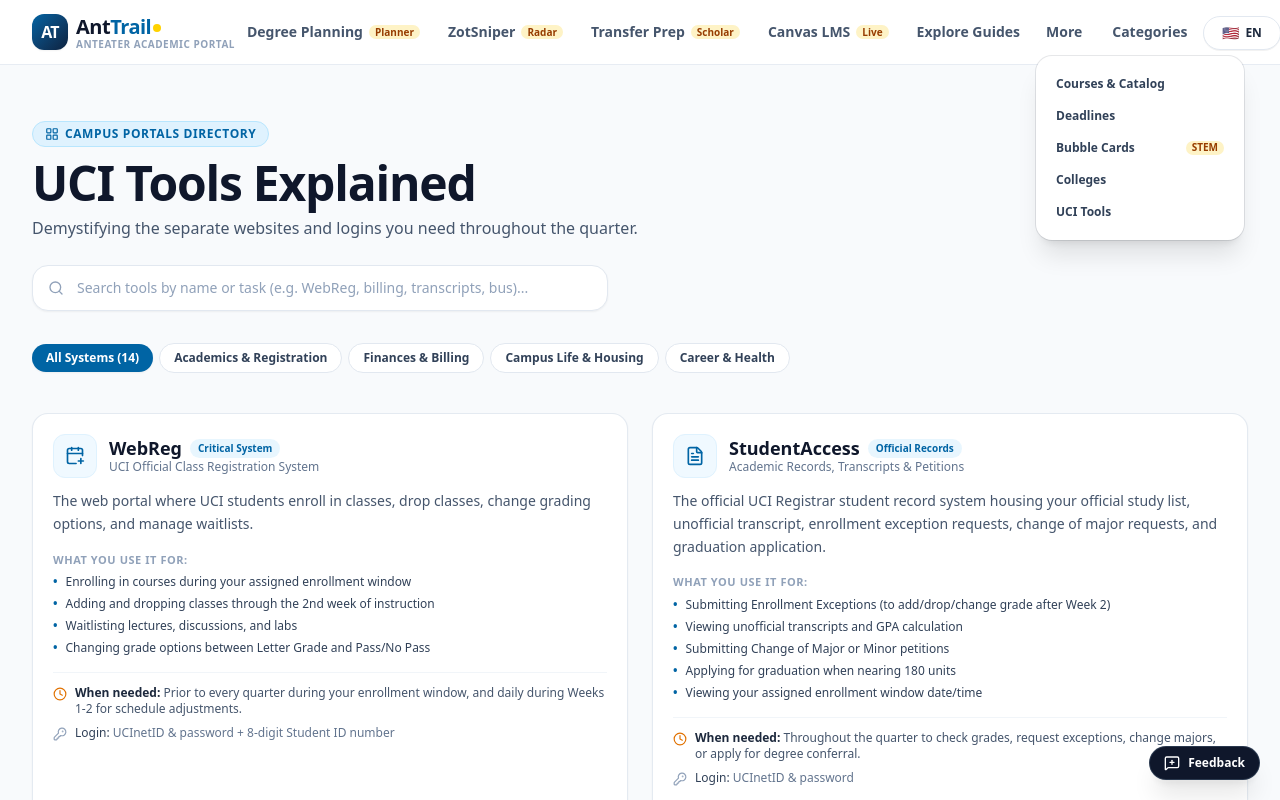
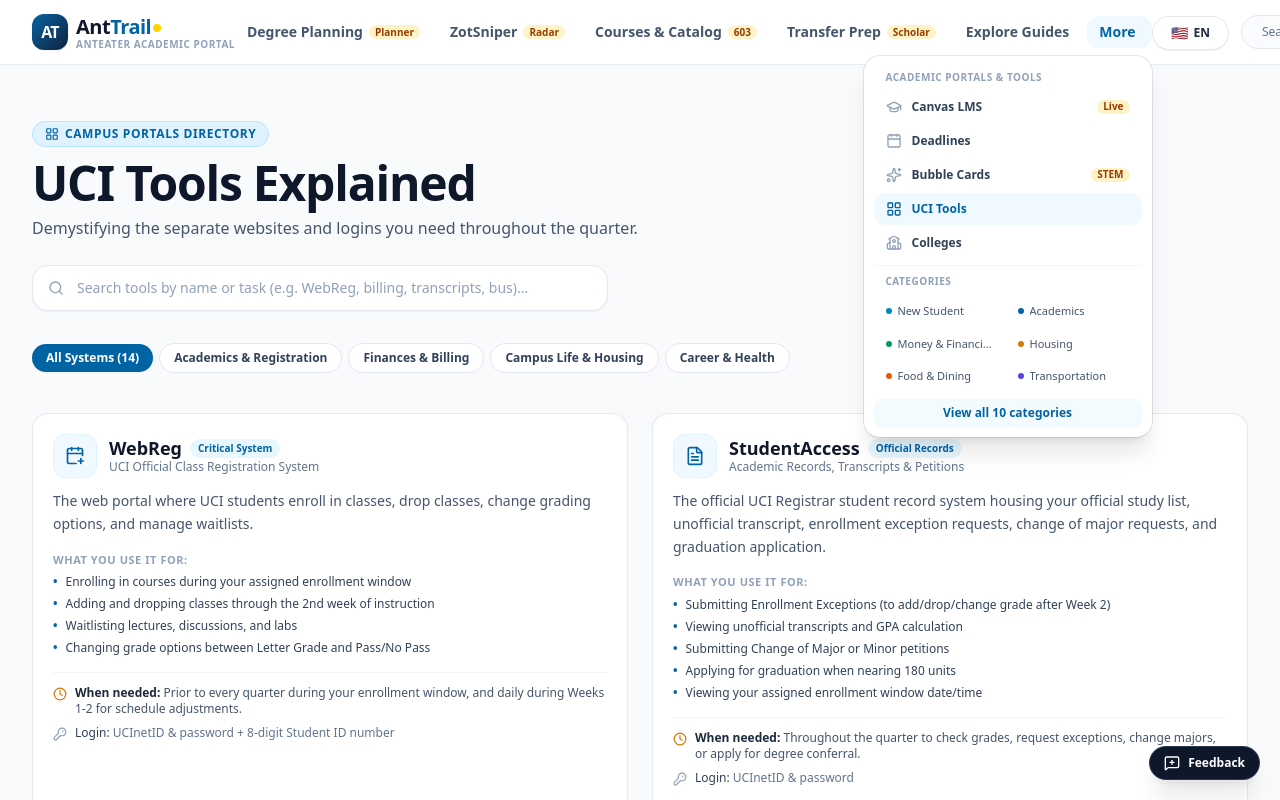
Before and after one commit to rchau8502/AntTrail, a Next.js app: page /tools in a window 1280 px wide. Both pictures are taken after a click on the button "More". Shown: the top 800 px of the page. Built offline with nearby package versions, Linux system fonts and the light colour scheme.

Commit message:
fix(navbar): resolve horizontal overflow clipping and unify secondary tools into responsive dropdown

```diff
--- a/components/Navbar.tsx
+++ b/components/Navbar.tsx
@@ -3,7 +3,19 @@
 import { useState, useEffect } from 'react';
 import Link from 'next/link';
 import { usePathname } from 'next/navigation';
-import { Search, Menu, X, Bookmark, ChevronDown, ExternalLink } from 'lucide-react';
+import {
+  Search,
+  Menu,
+  X,
+  Bookmark,
+  ChevronDown,
+  ExternalLink,
+  GraduationCap,
+  Calendar,
+  Sparkles,
+  School,
+  LayoutGrid
+} from 'lucide-react';
 import PersonaSelector from './PersonaSelector';
 import LanguageSelector from './LanguageSelector';
 import { StudentType } from '@/types/guide';
@@ -15,7 +27,6 @@
   const pathname = usePathname();
   const { t } = useLanguage();
   const [mobileMenuOpen, setMobileMenuOpen] = useState(false);
-  const [categoriesDropdownOpen, setCategoriesDropdownOpen] = useState(false);
   const [moreDropdownOpen, setMoreDropdownOpen] = useState(false);
   const [studentType, setStudentType] = useState<StudentType>('all');
   const [savedCount, setSavedCount] = useState(0);
@@ -46,24 +57,46 @@
   const primaryNavLinks = [
     { label: t.nav.degreePlanning, href: '/degree-planning', badge: 'Planner' },
     { label: t.nav.zotSniper, href: '/webreg', badge: 'Radar' },
+    { label: t.nav.courses, href: '/courses', badge: '603' },
     { label: t.nav.transferPrep, href: '/transfer', badge: 'Scholar' },
-    { label: t.nav.canvasLms, href: '/canvas', badge: 'Live' },
     { label: t.nav.exploreGuides, href: '/guides' },
   ];
 
-  const secondaryNavLinks = [
-    { label: t.nav.courses, href: '/courses' },
-    { label: t.nav.deadlines, href: '/deadlines' },
-    { label: t.nav.bubbleCards, href: '/study', badge: 'STEM' },
-    { label: t.nav.colleges, href: '/colleges' },
-    { label: t.nav.uciTools, href: '/tools' },
+  const moreNavLinks = [
+    {
+      label: t.nav.canvasLms,
+      href: '/canvas',
+      badge: 'Live',
+      icon: GraduationCap,
+    },
+    {
+      label: t.nav.deadlines,
+      href: '/deadlines',
+      icon: Calendar,
+    },
+    {
+      label: t.nav.bubbleCards,
+      href: '/study',
+      badge: 'STEM',
+      icon: Sparkles,
+    },
+    {
+      label: t.nav.uciTools,
+      href: '/tools',
+      icon: LayoutGrid,
+    },
+    {
+      label: t.nav.colleges,
+      href: '/colleges',
+      icon: School,
+    },
   ];
 
-  const allNavLinks = [...primaryNavLinks, ...secondaryNavLinks];
+  const allNavLinks = [...primaryNavLinks, ...moreNavLinks];
 
   return (
     <header className="sticky top-0 z-40 w-full border-b border-slate-200/80 bg-white/95 backdrop-blur-md">
-      <div className="mx-auto flex h-16 max-w-7xl items-center justify-between px-4 sm:px-6 lg:px-8">
+      <div className="mx-auto flex h-16 max-w-7xl 2xl:max-w-[1440px] items-center justify-between px-4 sm:px-6 lg:px-8">
         {/* Left: Brand Logo */}
         <div className="flex items-center gap-3 sm:gap-6 shrink-0">
           <Link href="/" className="flex items-center gap-2 group">
@@ -90,7 +123,7 @@
         </div>
 
         {/* Center: Desktop Nav Links */}
-        <nav className="hidden lg:flex items-center gap-0.5 xl:gap-1">
+        <nav className="hidden lg:flex items-center gap-1 xl:gap-1.5">
           {primaryNavLinks.map(link => {
             const isActive = pathname === link.href;
             return (
@@ -113,21 +146,51 @@
             );
           })}
 
-          {/* Secondary links on very wide displays */}
-          <div className="hidden 2xl:flex items-center gap-1">
-            {secondaryNavLinks.map(link => {
+          {/* More Dropdown (Unified Academic Portals & Categories) */}
+          <div className="relative">
+            <button
+              onClick={() => setMoreDropdownOpen(!moreDropdownOpen)}
+              type="button"
+              className={`px-2.5 xl:px-3 py-1.5 rounded-xl text-xs xl:text-sm font-semibold transition-colors flex items-center gap-1 whitespace-nowrap ${
+                moreNavLinks.some(l => pathname === l.href) || pathname === '/categories'
+                  ? 'text-[#0064a4] bg-sky-50'
+                  : 'text-slate-600 hover:text-slate-900 hover:bg-slate-50'
+              }`}
+            >
+              <span>{t.nav.more}</span>
+              <ChevronDown className="w-3.5 h-3.5 text-slate-400" />
+            </button>
+
+            {moreDropdownOpen && (
+              <>
+                <div
+                  className="fixed inset-0 z-20"
+                  onClick={() => setMoreDropdownOpen(false)}
+                />
+                <div className="absolute right-0 mt-2 w-72 rounded-2xl bg-white p-2.5 shadow-xl ring-1 ring-slate-900/10 z-30 divide-y divide-slate-100 animate-in fade-in zoom-in-95 duration-100">
+                  {/* Secondary Tools */}
+                  <div className="pb-1.5 space-y-0.5">
+                    <div className="px-3 py-1 text-[10px] font-bold uppercase tracking-wider text-slate-400">
+                      Academic Portals &amp; Tools
+                    </div>
+                    {moreNavLinks.map(link => {
+                      const Icon = link.icon;
                       const isActive = pathname === link.href;
                       return (
                         <Link
                           key={link.href}
                           href={link.href}
-                  className={`relative px-2.5 py-1.5 rounded-xl text-xs xl:text-sm font-semibold transition-colors flex items-center gap-1.5 whitespace-nowrap ${
+                          onClick={() => setMoreDropdownOpen(false)}
+                          className={`flex items-center justify-between px-3 py-2 text-xs rounded-xl transition-colors ${
                             isActive
-                      ? 'text-[#0064a4] bg-sky-50'
-                      : 'text-slate-600 hover:text-slate-900 hover:bg-slate-50'
+                              ? 'bg-sky-50 text-[#0064a4] font-bold'
+                              : 'text-slate-700 hover:bg-sky-50/70 hover:text-[#0064a4]'
                           }`}
                         >
-                  <span>{link.label}</span>
+                          <div className="flex items-center gap-2.5">
+                            <Icon className={`w-4 h-4 ${isActive ? 'text-[#0064a4]' : 'text-slate-400'}`} />
+                            <span className="font-semibold">{link.label}</span>
+                          </div>
                           {link.badge && (
                             <span className="rounded-full bg-amber-100 text-amber-800 text-[10px] font-bold px-1.5 py-0.2">
                               {link.badge}
@@ -138,93 +201,33 @@
                     })}
                   </div>
 
-          {/* More Dropdown (for lg to xl screens) */}
-          <div className="relative 2xl:hidden">
-            <button
-              onClick={() => {
-                setMoreDropdownOpen(!moreDropdownOpen);
-                setCategoriesDropdownOpen(false);
-              }}
-              type="button"
-              className="px-2.5 py-1.5 rounded-xl text-xs xl:text-sm font-semibold text-slate-600 hover:text-slate-900 hover:bg-slate-50 transition-colors flex items-center gap-1"
+                  {/* Categories Quick Access */}
+                  <div className="pt-2">
+                    <div className="px-3 pb-1 text-[10px] font-bold uppercase tracking-wider text-slate-400">
+                      {t.nav.categories}
+                    </div>
+                    <div className="grid grid-cols-2 gap-1 px-1 py-1">
+                      {CATEGORIES.slice(0, 6).map(cat => (
+                        <Link
+                          key={cat.id}
+                          href={`/categories/${cat.id}`}
+                          onClick={() => setMoreDropdownOpen(false)}
+                          className="flex items-center gap-1.5 px-2 py-1.5 text-[11px] rounded-lg hover:bg-sky-50 text-slate-600 hover:text-[#0064a4] transition-colors truncate"
                         >
-              <span>More</span>
-              <ChevronDown className="w-3.5 h-3.5 text-slate-400" />
-            </button>
-
-            {moreDropdownOpen && (
-              <>
-                <div
-                  className="fixed inset-0 z-20"
-                  onClick={() => setMoreDropdownOpen(false)}
+                          <span
+                            className="w-1.5 h-1.5 rounded-full shrink-0"
+                            style={{ backgroundColor: cat.color }}
                           />
-                <div className="absolute left-0 mt-2 w-52 rounded-2xl bg-white p-2 shadow-xl ring-1 ring-slate-900/10 z-30 divide-y divide-slate-100 animate-in fade-in zoom-in-95 duration-100">
-                  <div className="py-1">
-                    {secondaryNavLinks.map(link => (
-                      <Link
-                        key={link.href}
-                        href={link.href}
-                        onClick={() => setMoreDropdownOpen(false)}
-                        className="flex items-center justify-between px-3 py-2 text-xs rounded-xl hover:bg-sky-50 text-slate-700 hover:text-[#0064a4] transition-colors"
-                      >
-                        <span className="font-semibold">{link.label}</span>
-                        {link.badge && (
-                          <span className="rounded-full bg-amber-100 text-amber-800 text-[10px] font-bold px-1.5 py-0.2">
-                            {link.badge}
-                          </span>
-                        )}
+                          <span className="truncate">{cat.name}</span>
                         </Link>
                       ))}
                     </div>
-                </div>
-              </>
-            )}
-          </div>
-
-          {/* Categories dropdown */}
-          <div className="relative">
-            <button
-              onClick={() => setCategoriesDropdownOpen(!categoriesDropdownOpen)}
-              type="button"
-              className="px-3 py-1.5 rounded-xl text-sm font-semibold text-slate-600 hover:text-slate-900 hover:bg-slate-50 transition-colors flex items-center gap-1"
-            >
-              <span>{t.nav.categories}</span>
-              <ChevronDown className="w-3.5 h-3.5 text-slate-400" />
-            </button>
-
-            {categoriesDropdownOpen && (
-              <>
-                <div
-                  className="fixed inset-0 z-20"
-                  onClick={() => setCategoriesDropdownOpen(false)}
-                />
-                <div className="absolute right-0 mt-2 w-64 rounded-2xl bg-white p-2 shadow-xl ring-1 ring-slate-900/10 z-30 divide-y divide-slate-100 animate-in fade-in zoom-in-95 duration-100">
-                  <div className="px-3 py-2 text-xs font-bold uppercase tracking-wider text-slate-400">
-                    {t.nav.categories}
-                  </div>
-                  <div className="py-1 max-h-72 overflow-y-auto">
-                    {CATEGORIES.map(cat => (
-                      <Link
-                        key={cat.id}
-                        href={`/categories/${cat.id}`}
-                        onClick={() => setCategoriesDropdownOpen(false)}
-                        className="flex items-center justify-between px-3 py-2 text-xs rounded-xl hover:bg-sky-50 text-slate-700 hover:text-[#0064a4] transition-colors"
-                      >
-                        <span className="font-medium">{cat.name}</span>
-                        <span
-                          className="w-2 h-2 rounded-full"
-                          style={{ backgroundColor: cat.color }}
-                        />
-                      </Link>
-                    ))}
-                  </div>
-                  <div className="pt-2 px-2 pb-1">
                     <Link
                       href="/categories"
-                      onClick={() => setCategoriesDropdownOpen(false)}
-                      className="block text-center py-1.5 rounded-lg text-xs font-semibold text-[#0064a4] bg-sky-50/70 hover:bg-sky-100/70"
+                      onClick={() => setMoreDropdownOpen(false)}
+                      className="mt-1 block text-center py-1.5 rounded-lg text-xs font-semibold text-[#0064a4] bg-sky-50/70 hover:bg-sky-100/70 transition-colors"
                     >
-                      All 10 Categories
+                      {t.sections.viewAllCategories}
                     </Link>
                   </div>
                 </div>
--- a/lib/i18n/translations.ts
+++ b/lib/i18n/translations.ts
@@ -20,6 +20,7 @@
     canvasLms: string;
     bubbleCards: string;
     colleges: string;
+    more: string;
     categories: string;
     savedGuides: string;
     search: string;
@@ -140,6 +141,7 @@
       canvasLms: 'Canvas LMS',
       bubbleCards: 'Bubble Cards',
       colleges: 'Colleges',
+      more: 'More',
       categories: 'Categories',
       savedGuides: 'Saved Guides',
       search: 'Search...',
@@ -244,6 +246,7 @@
       canvasLms: 'Canvas 作业系统',
       bubbleCards: '气泡卡片',
       colleges: '院校黄页',
+      more: '更多',
       categories: '分类导航',
       savedGuides: '我的收藏',
       search: '搜索...',
@@ -348,6 +351,7 @@
       canvasLms: 'Canvas LMS',
       bubbleCards: 'Tarjetas de Estudio',
       colleges: 'Colegios',
+      more: 'Más',
       categories: 'Categorías',
       savedGuides: 'Guardados',
       search: 'Buscar...',
@@ -452,6 +456,7 @@
       canvasLms: 'Canvas LMS',
       bubbleCards: 'Thẻ Ôn Tập',
       colleges: 'Danh Sách Trường',
+      more: 'Thêm',
       categories: 'Danh Mục',
       savedGuides: 'Đã Lưu',
       search: 'Tìm kiếm...',
@@ -556,6 +561,7 @@
       canvasLms: 'Canvas LMS',
       bubbleCards: '버블 스터디 카드',
       colleges: '대학 목록',
+      more: '더보기',
       categories: '카테고리',
       savedGuides: '저장된 가이드',
       search: '검색...',
@@ -660,6 +666,7 @@
       canvasLms: 'Canvas 作業系統',
       bubbleCards: '氣泡卡片',
       colleges: '院校黃頁',
+      more: '更多',
       categories: '分類導航',
       savedGuides: '我的收藏',
       search: '搜尋...',
@@ -764,6 +771,7 @@
       canvasLms: 'Canvas LMS',
       bubbleCards: 'Study Cards',
       colleges: 'Mga Kolehiyo',
+      more: 'Higit Pa',
       categories: 'Kategorya',
       savedGuides: 'Nai-save',
       search: 'Maghanap...',
@@ -868,6 +876,7 @@
       canvasLms: 'Canvas LMS',
       bubbleCards: '暗記カード',
       colleges: '大学一覧',
+      more: 'その他',
       categories: 'カテゴリー',
       savedGuides: '保存済み',
       search: '検索...',
```
Lines whose indentation alone changed are shown as unchanged.
